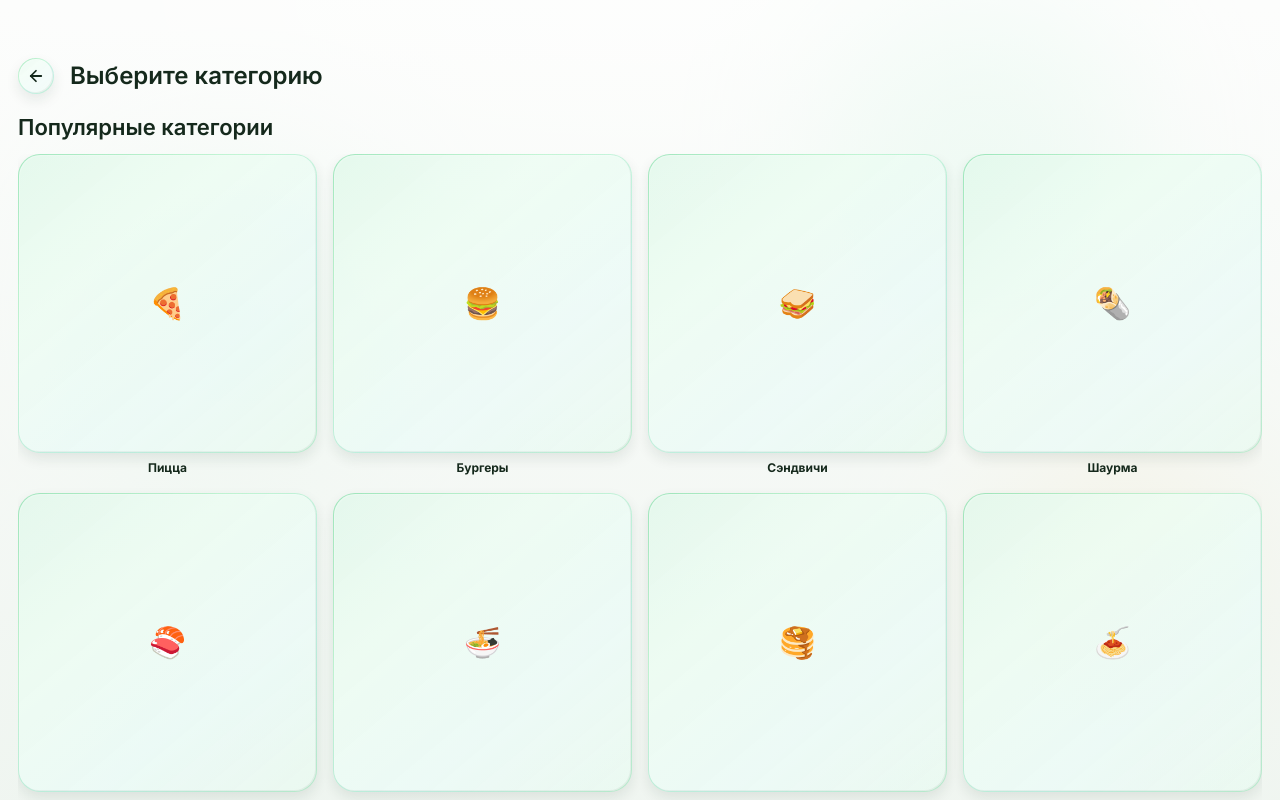
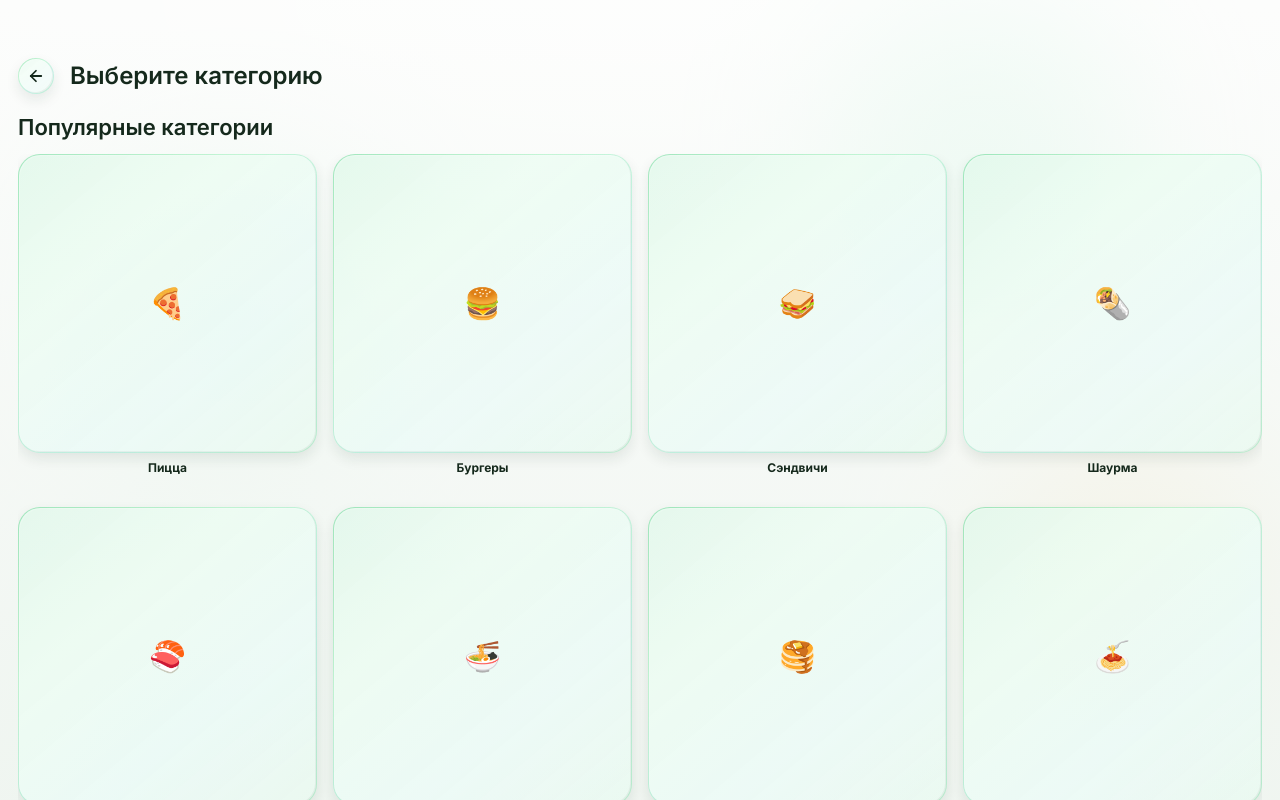
Before and after one commit to goldslugger762/foody-front, a Next.js app: page /categories in a window 1280 px wide. Built offline with nearby package versions, Linux system fonts and the light colour scheme.

Commit message:
фикс

```diff
--- a/components/categories/category-selection-screen.tsx
+++ b/components/categories/category-selection-screen.tsx
@@ -166,7 +166,7 @@ function PopularCategoryGrid({
           </span>
           <span
             className={cn(
-              "mt-1.5 block leading-tight font-bold text-[#15291C]",
+              "mt-1.5 flex h-8 items-start justify-center overflow-hidden text-center leading-tight font-bold text-[#15291C]",
               category.mode === "cuisines"
                 ? "text-[10.5px] max-[380px]:text-[9.5px]"
                 : "text-[12px] max-[380px]:text-[10.5px]"
```
